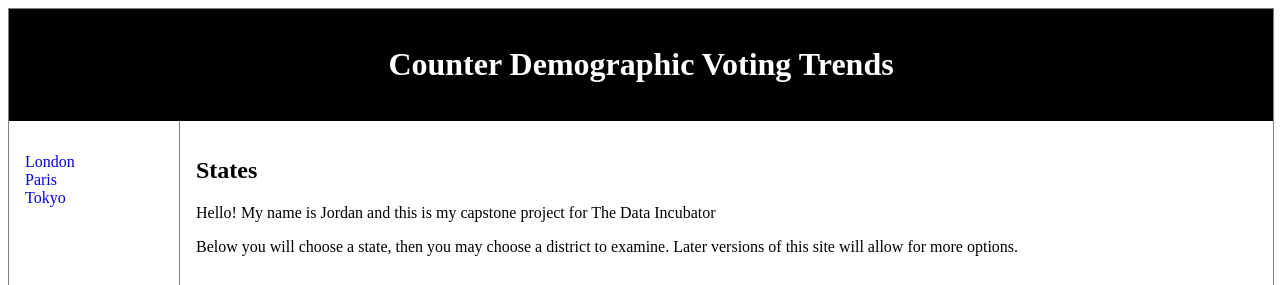
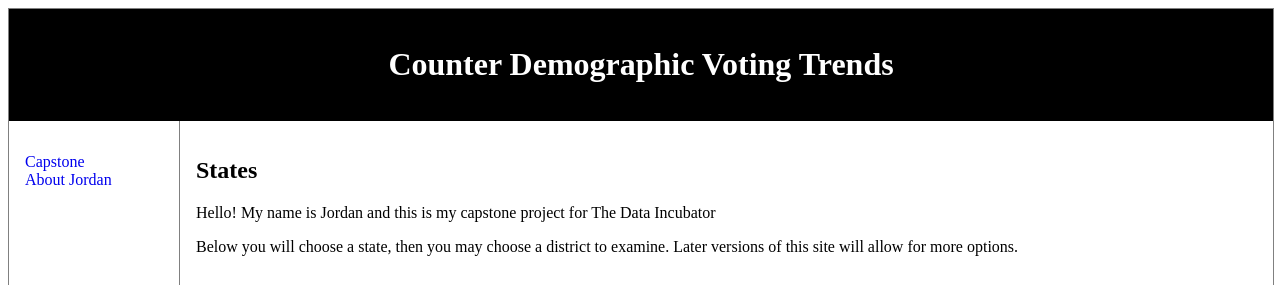
Before and after one commit to jballdata/capstone, a Flask app: page /milestone/ in a window 1280 px wide. Shown: the top 285 px of the page. Run offline with Flask 2, Linux system fonts and the light colour scheme.

Commit message:
Update input.html

```diff
--- a/templates/input.html
+++ b/templates/input.html
@@ -49,9 +49,8 @@ article {
 
 <nav>
   <ul>
-    <li><a href="#">London</a></li>
-    <li><a href="#">Paris</a></li>
-    <li><a href="#">Tokyo</a></li>
+    <li><a href="#">Capstone</a></li>
+    <li><a href="jballdata.github.io">About Jordan</a></li>
   </ul>
 </nav>
 
```
